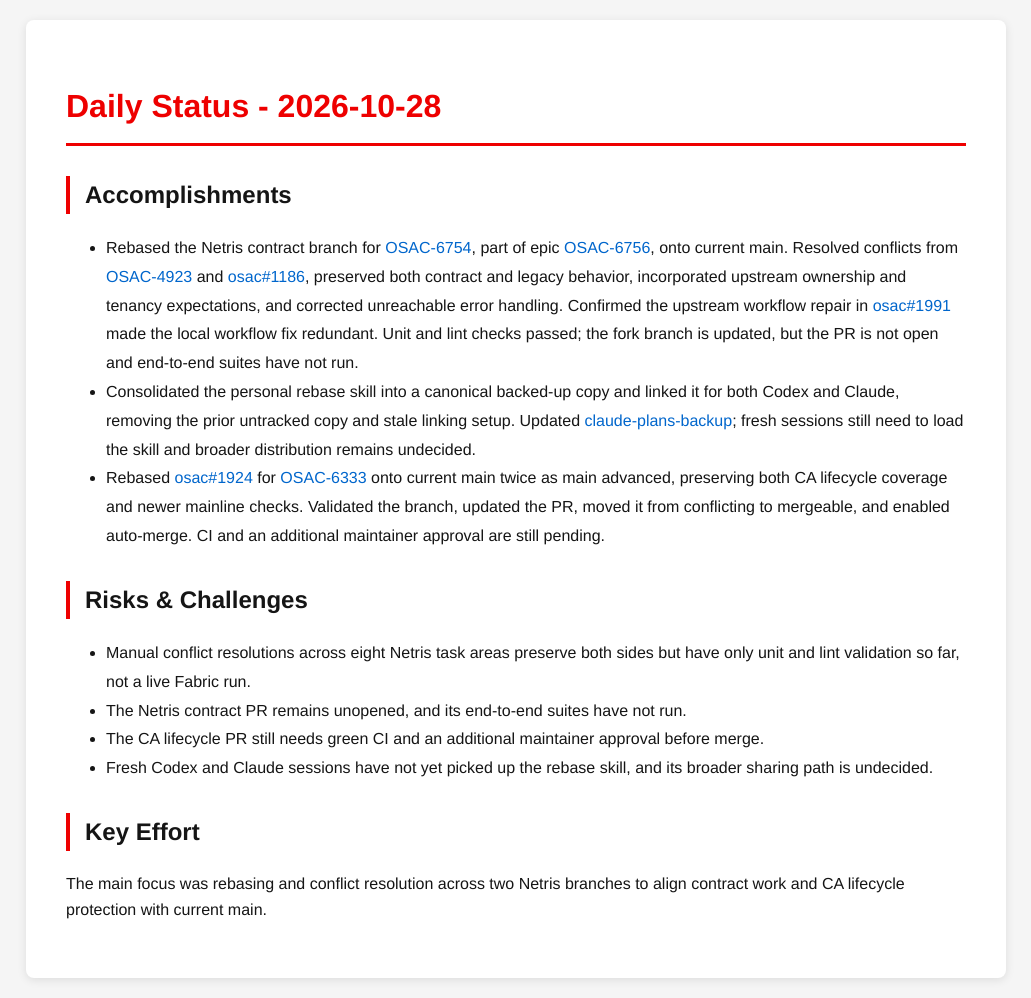
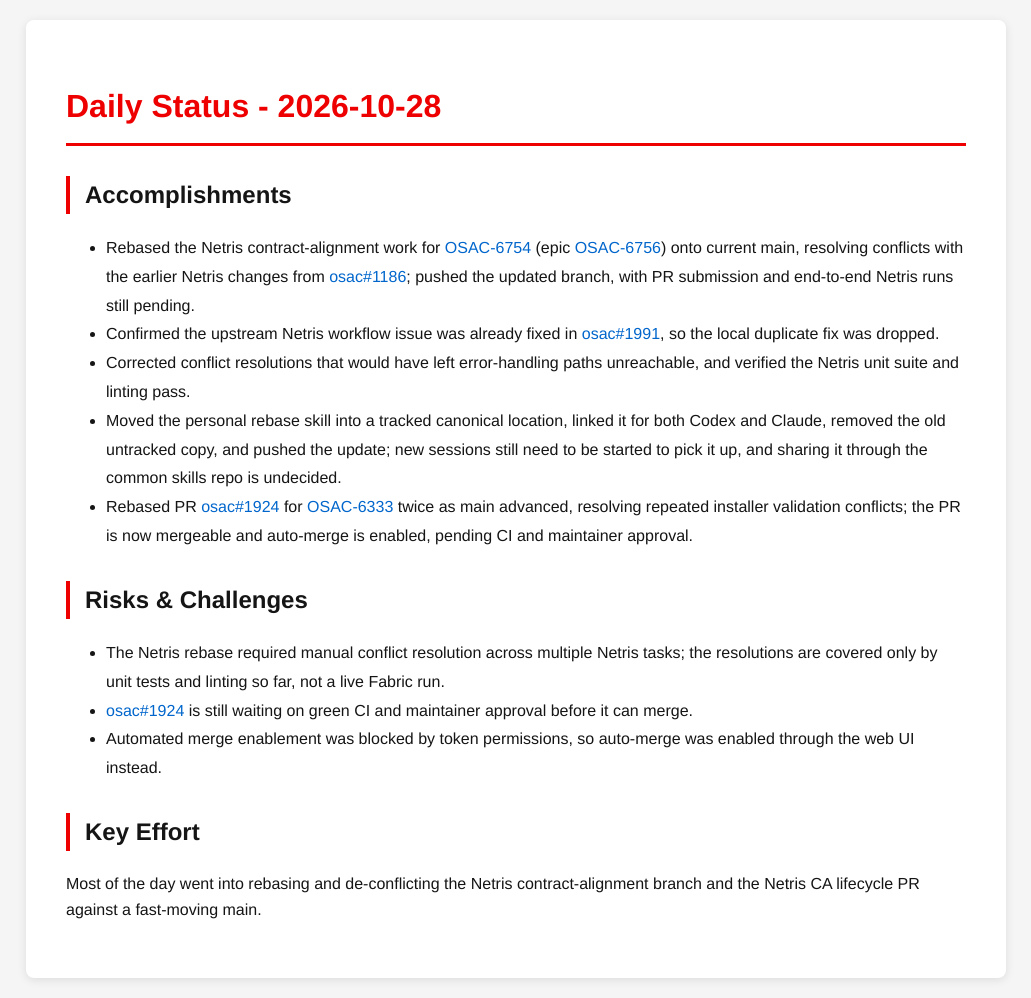
Before and after one commit to tzvatot/daily-status, a Jekyll site: the page built from 2026-10-28.md, in a window 1280 px wide. Shown: the whole page, without its empty margins (124-1155 px from the left). Built offline with Jekyll 4.4.1, drawn with Linux system fonts in a browser that asks for light colours.

Commit message:
Daily status update - 2026-10-28

```diff
--- a/2026-10-28.md
+++ b/2026-10-28.md
@@ -7,15 +7,16 @@
 # Daily Status - 2026-10-28
 
 ## Accomplishments
-- Rebased the Netris contract branch for [OSAC-6754](https://redhat.atlassian.net/browse/OSAC-6754), part of epic [OSAC-6756](https://redhat.atlassian.net/browse/OSAC-6756), onto current main. Resolved conflicts from [OSAC-4923](https://redhat.atlassian.net/browse/OSAC-4923) and [osac#1186](https://github.com/osac-project/osac/pull/1186), preserved both contract and legacy behavior, incorporated upstream ownership and tenancy expectations, and corrected unreachable error handling. Confirmed the upstream workflow repair in [osac#1991](https://github.com/osac-project/osac/pull/1991) made the local workflow fix redundant. Unit and lint checks passed; the fork branch is updated, but the PR is not open and end-to-end suites have not run.
-- Consolidated the personal rebase skill into a canonical backed-up copy and linked it for both Codex and Claude, removing the prior untracked copy and stale linking setup. Updated [claude-plans-backup](https://github.com/tzvatot/claude-plans-backup); fresh sessions still need to load the skill and broader distribution remains undecided.
-- Rebased [osac#1924](https://github.com/osac-project/osac/pull/1924) for [OSAC-6333](https://redhat.atlassian.net/browse/OSAC-6333) onto current main twice as main advanced, preserving both CA lifecycle coverage and newer mainline checks. Validated the branch, updated the PR, moved it from conflicting to mergeable, and enabled auto-merge. CI and an additional maintainer approval are still pending.
+- Rebased the Netris contract-alignment work for [OSAC-6754](https://redhat.atlassian.net/browse/OSAC-6754) (epic [OSAC-6756](https://redhat.atlassian.net/browse/OSAC-6756)) onto current main, resolving conflicts with the earlier Netris changes from [osac#1186](https://github.com/osac-project/osac/pull/1186); pushed the updated branch, with PR submission and end-to-end Netris runs still pending.
+- Confirmed the upstream Netris workflow issue was already fixed in [osac#1991](https://github.com/osac-project/osac/pull/1991), so the local duplicate fix was dropped.
+- Corrected conflict resolutions that would have left error-handling paths unreachable, and verified the Netris unit suite and linting pass.
+- Moved the personal rebase skill into a tracked canonical location, linked it for both Codex and Claude, removed the old untracked copy, and pushed the update; new sessions still need to be started to pick it up, and sharing it through the common skills repo is undecided.
+- Rebased PR [osac#1924](https://github.com/osac-project/osac/pull/1924) for [OSAC-6333](https://redhat.atlassian.net/browse/OSAC-6333) twice as main advanced, resolving repeated installer validation conflicts; the PR is now mergeable and auto-merge is enabled, pending CI and maintainer approval.
 
 ## Risks & Challenges
-- Manual conflict resolutions across eight Netris task areas preserve both sides but have only unit and lint validation so far, not a live Fabric run.
-- The Netris contract PR remains unopened, and its end-to-end suites have not run.
-- The CA lifecycle PR still needs green CI and an additional maintainer approval before merge.
-- Fresh Codex and Claude sessions have not yet picked up the rebase skill, and its broader sharing path is undecided.
+- The Netris rebase required manual conflict resolution across multiple Netris tasks; the resolutions are covered only by unit tests and linting so far, not a live Fabric run.
+- [osac#1924](https://github.com/osac-project/osac/pull/1924) is still waiting on green CI and maintainer approval before it can merge.
+- Automated merge enablement was blocked by token permissions, so auto-merge was enabled through the web UI instead.
 
 ## Key Effort
-The main focus was rebasing and conflict resolution across two Netris branches to align contract work and CA lifecycle protection with current main.
+Most of the day went into rebasing and de-conflicting the Netris contract-alignment branch and the Netris CA lifecycle PR against a fast-moving main.
```
